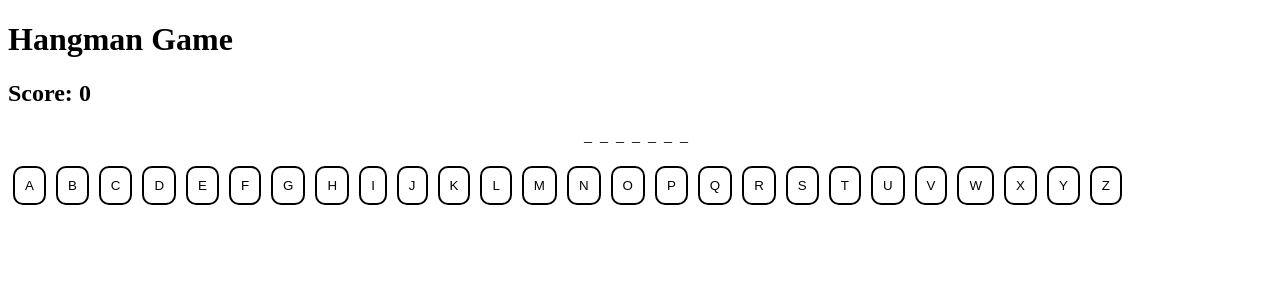
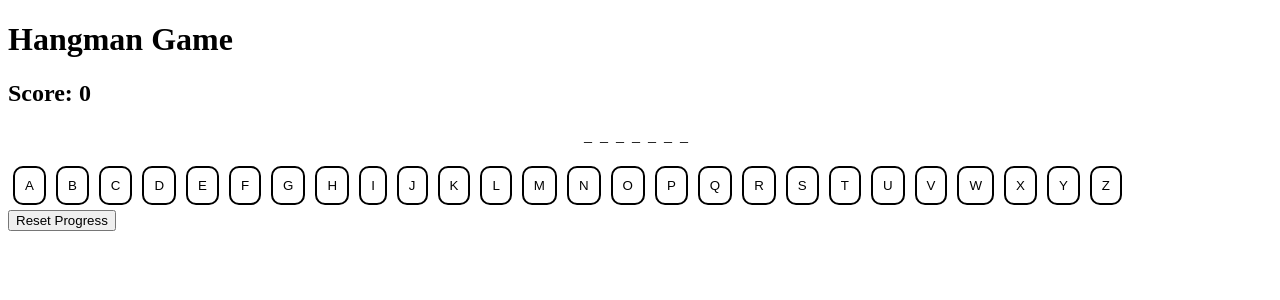
Before and after one commit to blackwakhu/hangman-react-typescript, a React (Vite) app: page / in a window 1280 px wide. Both pictures are taken after a click on the button "Play". Shown: the top 300 px of the page. Built offline with nearby package versions, Linux system fonts and the light colour scheme.

Commit message:
can now play again or reset the progress

```diff
--- a/src/App.tsx
+++ b/src/App.tsx
@@ -31,6 +31,9 @@ export default function App() {
     let dashesArray: string[] = randomWord.split("").map((char) => "_");
     setWord(dashesArray.join(""));
   };
+  const isWordEqual = (word: string, guess: string) => {
+    return word.toLowerCase() === guess.toLowerCase();
+  }
   const handleClick = function(letter:string){
     console.log(guess)
     if (ind < guess.length) {
@@ -39,17 +42,29 @@ export default function App() {
         newWord[ind] = letter;
         setInd(ind + 1);
         setWord(newWord.join(''));
+        if (isWordEqual(guess, newWord.join(''))) {
+          setWin(true);
+          setScore(score + 1);
+        }
       } else {
         alert("Not the letter")
       }
-    }else{
-      setScore(score+1)
     }
-    // console.log(word)
   }
   const handleVisible = function(){
     setShowgame(true)
     generateDashes()
+  }
+  const resetPlay = function(){
+    generateDashes()
+    setWin(false)
+    setScore(0)
+    setInd(0)
+  }
+  const playAgain = function(){
+    generateDashes()
+    setWin(false)
+    setInd(0)
   }
   return (
     <main>
@@ -59,11 +74,19 @@ export default function App() {
       </div>
       <div className={`game-div ${showgame ? '' : 'hidden'}`}>
         <h2>Score: {score}</h2>
-        <p className="word_char">{word}</p>
-        <div>
-          {letters.map((letter, index) => (
-            <button onClick={()=>handleClick(letter)} className="keyboard-btns" key={index}>{letter}</button>
-          ))}
+        <div className={`${win ? 'hidden': ''}`}>
+          <p className="word_char">{word}</p>
+          <div>
+            {letters.map((letter, index) => (
+              <button onClick={()=>handleClick(letter)} className="keyboard-btns" key={index}>{letter}</button>
+            ))}
+          </div>
+          <button onClick={resetPlay}>Reset Progress</button>
+        </div>
+        <div className={`${win ? '': 'hidden'}`}>
+          <p className="win-msg">You Got The Word</p>
+          <button onClick={playAgain}>Play Again</button>
+          <button onClick={resetPlay}>Reset Progress</button>
         </div>
       </div>
     </main>
```
